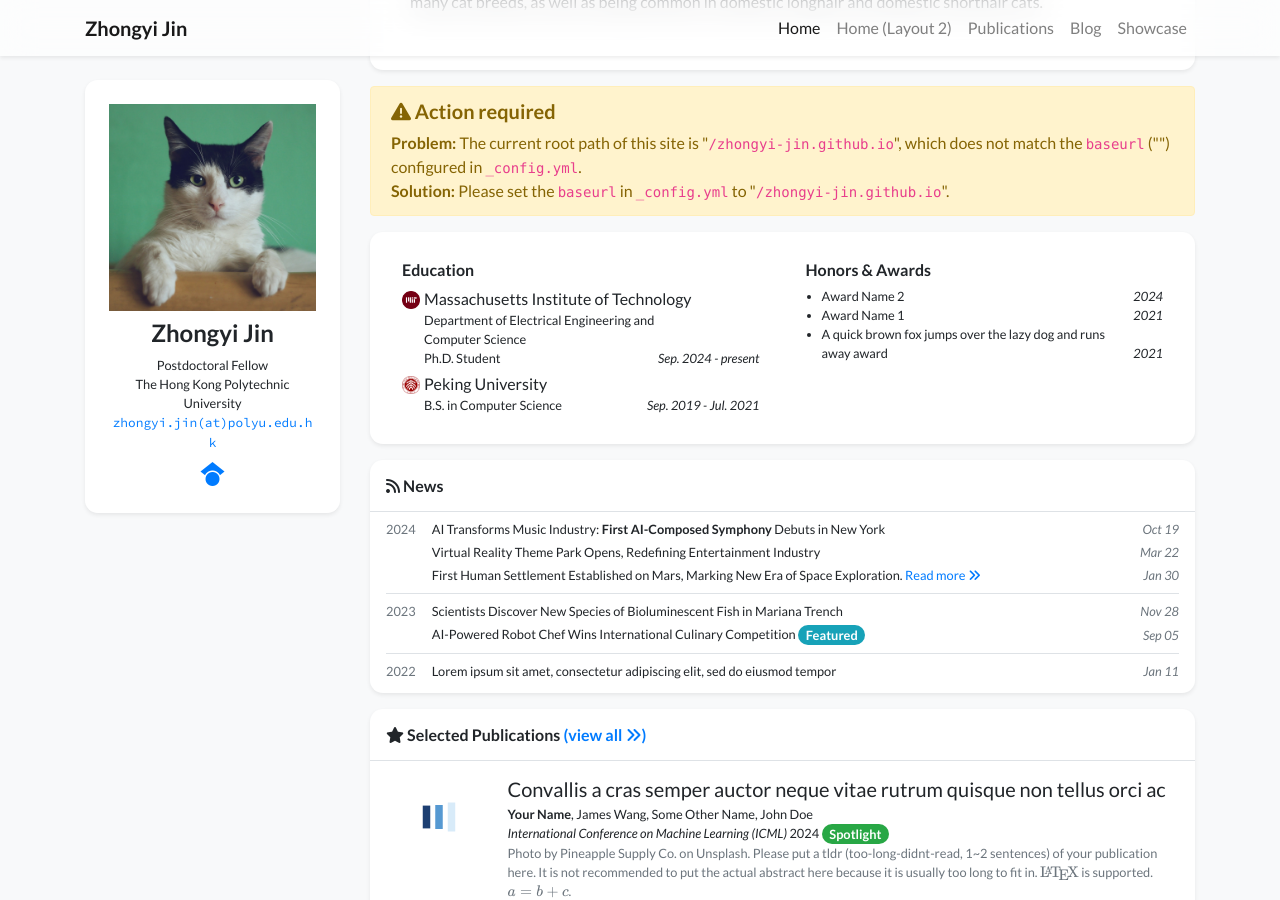
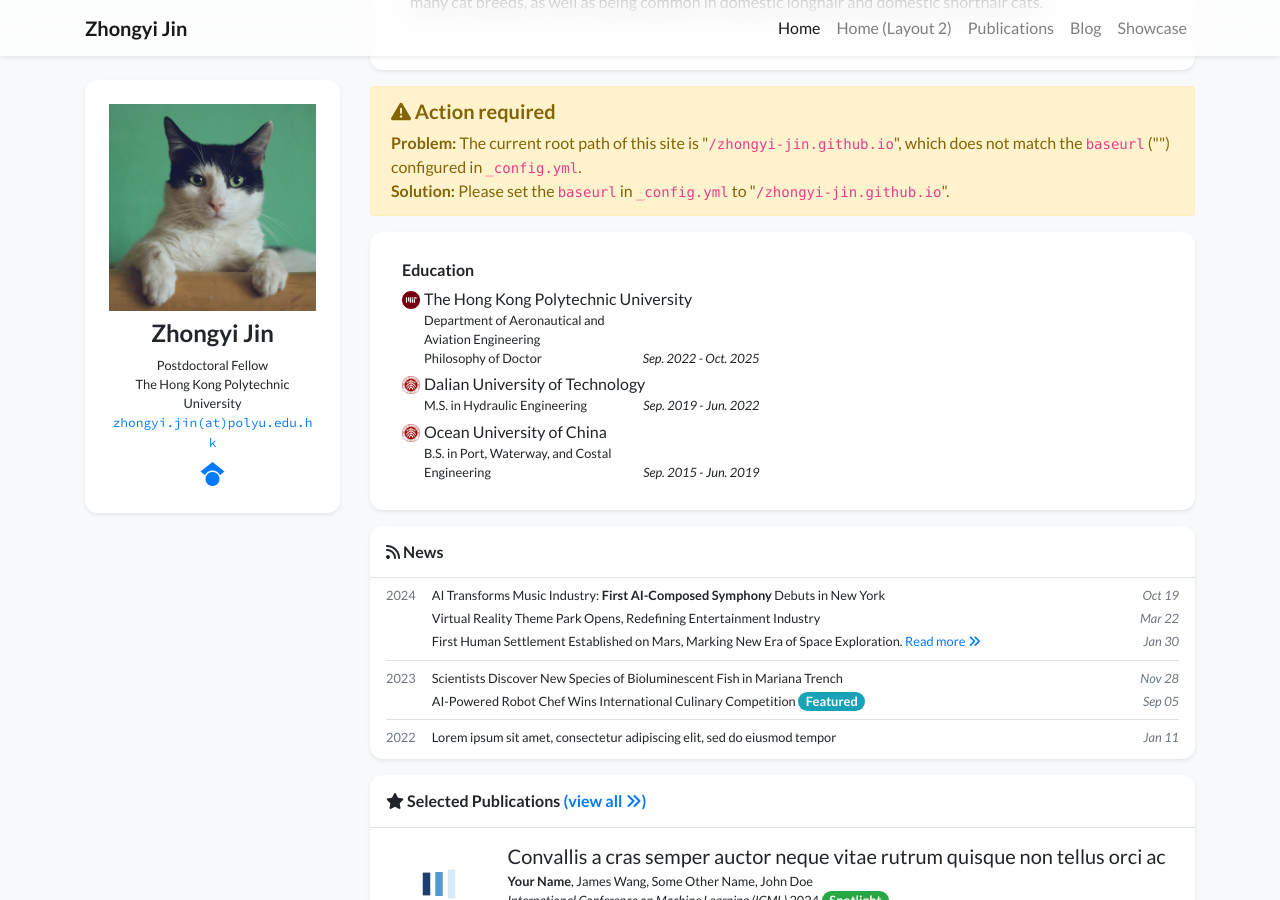
Before and after one commit to zhongyi-jin/zhongyi-jin.github.io, a Jekyll site: the page built from index.html, in a window 1280 px wide and 900 px high, scrolled down 300 px. Built offline with Jekyll 4.4.1, drawn with Linux system fonts in a browser that asks for light colours; nearby versions of some CDN libraries; a style sheet for code colours, icons or effects is not loaded.

Commit message:
Update profile.yml

```diff
--- a/_data/profile.yml
+++ b/_data/profile.yml
@@ -35,16 +35,21 @@ portrait_caption: >-
   Photo by Manja Vitolic on Unsplash (this caption is optional, comment it out to disable).
 
 education:
-- name: Massachusetts Institute of Technology
+- name: The Hong Kong Polytechnic University
   logo: /assets/images/badges/MIT_Social_circle.png
   position: >-
-    Department of Electrical Engineering and Computer Science <br/>
-    Ph.D. Student
-  date: Sep. 2024 - present
-- name: Peking University
+    Department of Aeronautical and Aviation Engineering <br/>
+    Philosophy of Doctor
+  date: Sep. 2022 - Oct. 2025
+- name: Dalian University of Technology
   logo: /assets/images/badges/PKU_red.png
-  position: B.S. in Computer Science
-  date: Sep. 2019 - Jul. 2021
+  position: M.S. in Hydraulic Engineering
+  date: Sep. 2019 - Jun. 2022
+- name: Ocean University of China
+  logo: /assets/images/badges/PKU_red.png
+  position: B.S. in Port, Waterway, and Costal Engineering
+  date: Sep. 2015 - Jun. 2019
+
 
 # experience:
 # - name: Peking University
@@ -52,10 +57,10 @@ education:
 #   position: Research Intern
 #   date: Sep. 2019 - Jul. 2021
 
-awards:
-- name: Award Name 2
-  date: 2024
-- name: Award Name 1
-  date: 2021
-- name: A quick brown fox jumps over the lazy dog and runs away award
-  date: 2021
+# awards:
+# - name: Award Name 2
+#   date: 2024
+# - name: Award Name 1
+#   date: 2021
+# - name: A quick brown fox jumps over the lazy dog and runs away award
+#   date: 2021
```
